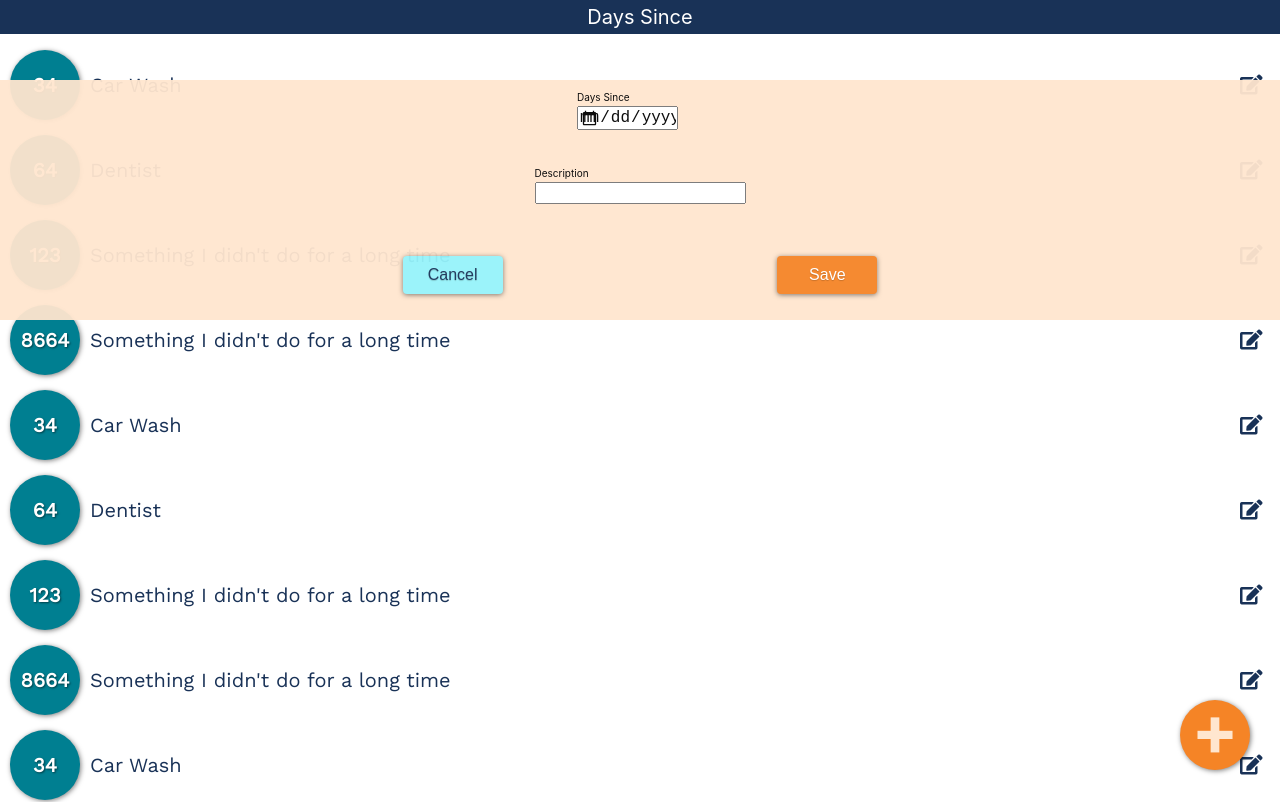
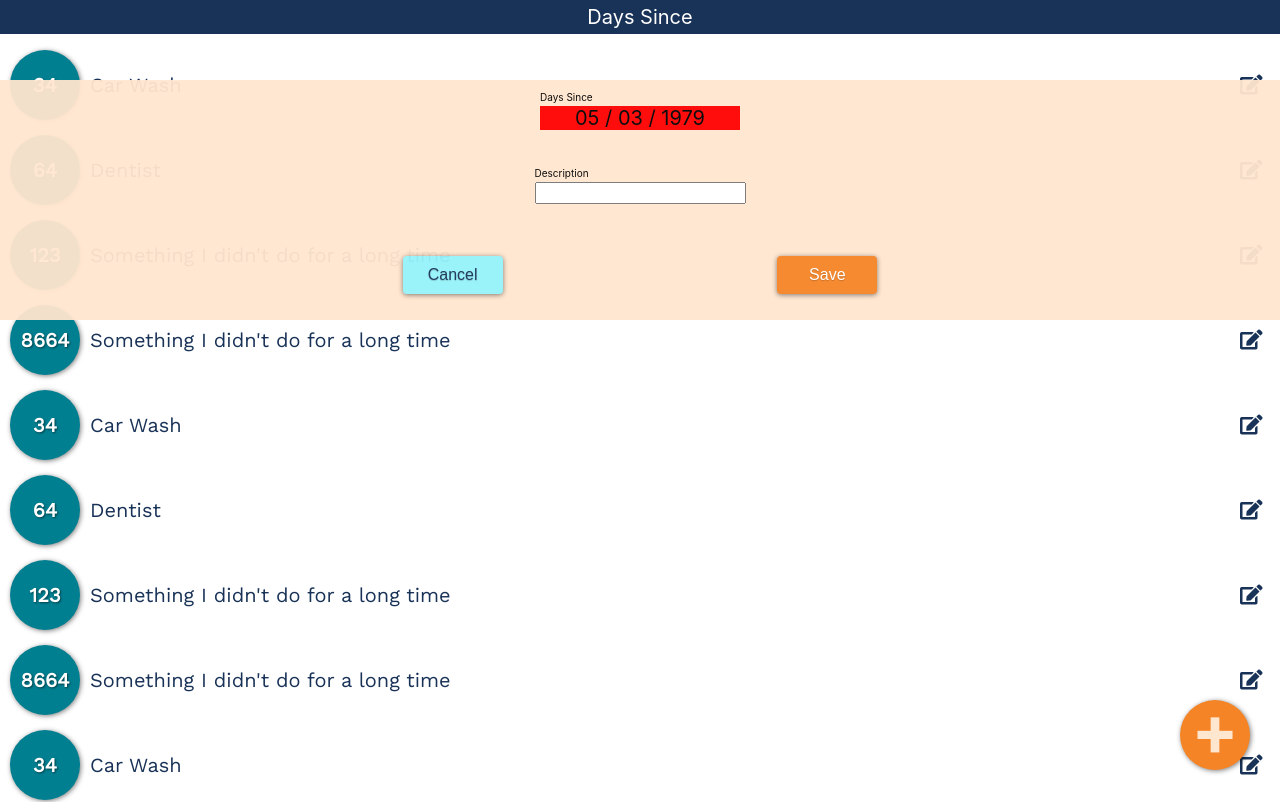
Before and after one commit to royhersh/dayssince, a React (Create React App) app: page / in a window 1280 px wide. Shown: the top 802 px of the page. Built offline with nearby package versions, Linux system fonts and the light colour scheme.

Commit message:
override styling of input date

```diff
--- a/src/components/itemForm.jsx
+++ b/src/components/itemForm.jsx
@@ -7,7 +7,12 @@ class ItemForm extends Component {
      <div className="item-form">
       <section className="item-form__date">
         <label className="item-form__date__label" htmlFor="since">Days Since</label>
-        <input className="item-form__date__input" type="date" name="since"/>
+
+        <div className="item-form__date__text" >
+          <input className="item-form__date__input" type="date" name="since" required="required"/>
+          05 / 03 / 1979
+        </div>
+
       </section>
 
       <section className="item-form__description">
@@ -16,8 +21,8 @@ class ItemForm extends Component {
       </section>
 
       <section className="item-form__buttons">
-      <button className="btn btn--negative item-form__buttons--cancel">Cancel</button>
-      <button className="btn btn--positive item-form__buttons--save">Save</button>
+        <button className="btn btn--negative item-form__buttons--cancel">Cancel</button>
+        <button className="btn btn--positive item-form__buttons--save">Save</button>
       </section>
      </div>
     );
--- a/src/sass/base/_buttons.scss
+++ b/src/sass/base/_buttons.scss
@@ -7,6 +7,7 @@
   border: none;
   box-shadow: 0px 1px 5px 0px rgba(0,0,0,0.5);
 
+
   &--positive {
     background: #F58426; /* this is a green */
   }
--- a/src/sass/components/_itemForm.scss
+++ b/src/sass/components/_itemForm.scss
@@ -12,15 +12,33 @@
   opacity: .95;
 
   &__date {
-
+    position: relative;
     &__label {
       position: absolute;
       margin-top: -1.5rem;
     }
+    &__text {
+      width:200px;
+      // height: 50px;
+      background-color: red;
+      font-size: 2rem;
+      text-align: center;
+    }
     &__input {
-      position:relative;
-      width:80%;
-      &::-webkit-calendar-picker-indicator {
+      background-color: transparent;
+      position: absolute;
+      border: none;
+      top:0;
+      left:0;
+      width: 100%;
+      height: 100%;
+
+      color: transparent;
+      appearance: none;
+      border-radius: 0;
+
+      &::-webkit-calendar-picker-indicator,
+      &::-webkit-datetime-edit {
         position: absolute;
         top: 0;
         left: 0;
@@ -28,10 +46,11 @@
         bottom: 0;
         width: auto;
         height: auto;
-        // color: transparent;
-        // background: transparent;
+        opacity:0;
 
       }
+
+
     }
   }
 
```
